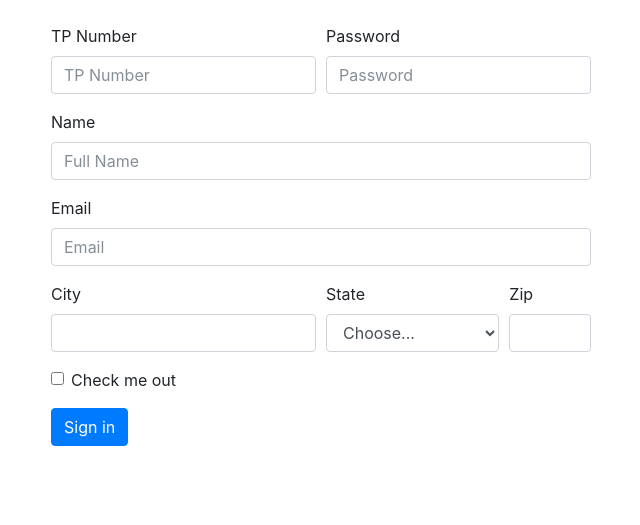
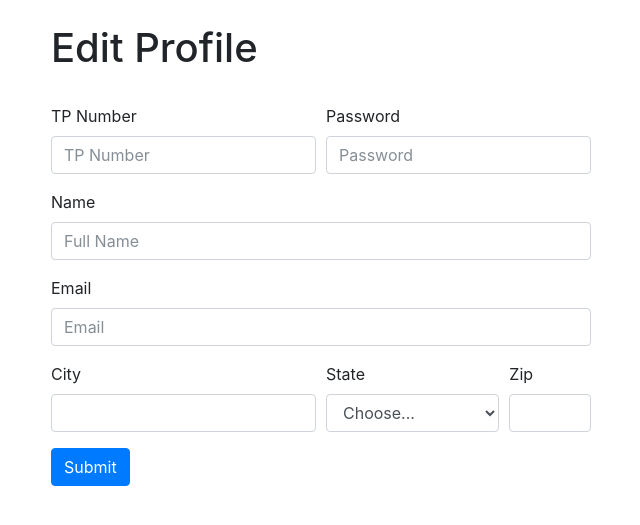
Before and after one commit to naseelemak/WOKO, a PHP site: page /registration/registration.php in a window 1280 px wide. Shown: the part 56-581 px from the top of the page, without its empty margins (319-959 px from the left). Run offline with PHP 8.4, Linux system fonts and the light colour scheme.

Commit message:
Registration page is now called Edit Profile page.

```diff
--- a/registration/registration.php
+++ b/registration/registration.php
@@ -1,7 +1,7 @@
 <!doctype html>
 <html lang="en">
     <head>
-        <title>WOKO | Home</title>
+        <title>WOKO | Profile</title>
         <!-- Required meta tags -->
         <meta charset="utf-8">
         <meta name="viewport" content="width=device-width, initial-scale=1, shrink-to-fit=no">
@@ -47,6 +47,8 @@
             <div class="row">
                 <div class="col-md-3"></div>
                 <div class="col-md-6">
+                    <h1>Edit Profile</h1>
+                    <br>
                     <form>
                         <div class="form-row">
                             <div class="form-group col-md-6">
@@ -84,14 +86,7 @@
                                 <input type="text" class="form-control" id="inputZip">
                             </div>
                         </div>
-                        <div class="form-group">
-                            <div class="form-check">
-                                <label class="form-check-label">
-                                    <input class="form-check-input" type="checkbox"> Check me out
-                                </label>
-                            </div>
-                        </div>
-                        <button type="submit" class="btn btn-primary">Sign in</button>
+                        <button type="submit" class="btn btn-primary">Submit</button>
                     </form>
                 </div>
                 <div class="col-md-3"></div>
```
